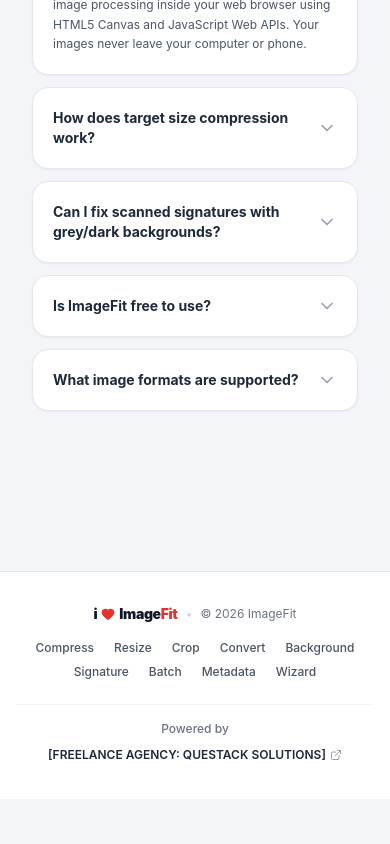
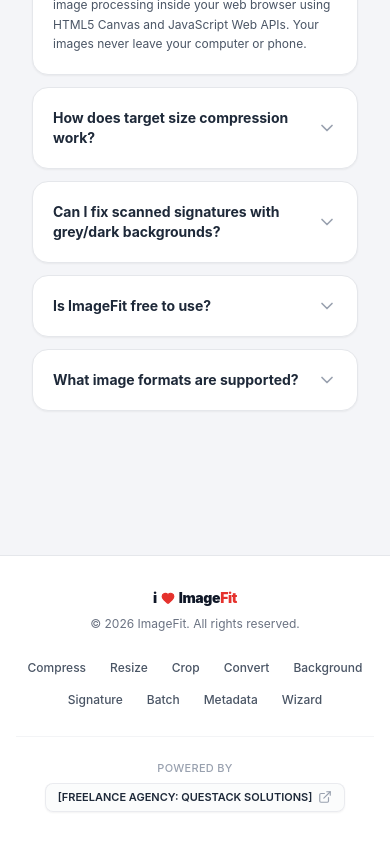
Before and after one commit to ashique1213/imagefit, a React (Vite) app: page / in a window 390 px wide. Shown: the part 6477-7321 px from the top of the page. Before the commit the page ends 7276 px from the top, so only its background shows below. Built offline with nearby package versions, Linux system fonts and the light colour scheme.

Commit message:
fix(responsive): optimize footer layout and touch targets for all device sizes

```diff
--- a/src/App.tsx
+++ b/src/App.tsx
@@ -12,7 +12,7 @@
     <BrowserRouter>
       <SkipToContent />
       <AriaLiveRegion />
-      <div className="min-h-screen flex flex-col bg-[#f4f5f8] text-gray-900 selection:bg-[#e5322d] selection:text-white font-sans antialiased">
+      <div className="min-h-screen flex flex-col bg-[#f4f5f8] text-gray-900 selection:bg-[#e5322d] selection:text-white font-sans antialiased overflow-x-hidden">
         <Header />
         <OfflineIndicator />
         <main
--- a/src/components/common/Footer.tsx
+++ b/src/components/common/Footer.tsx
@@ -4,46 +4,55 @@
 
 export const Footer: React.FC = () => {
   return (
-    <footer className="w-full border-t border-gray-200 bg-white py-8 mt-16">
-      <div className="max-w-7xl mx-auto px-4 sm:px-6 lg:px-8 space-y-6">
+    <footer className="w-full border-t border-gray-200 bg-white py-8 sm:py-10 mt-12 sm:mt-16">
+      <div className="max-w-7xl mx-auto px-4 sm:px-6 lg:px-8 space-y-6 sm:space-y-8">
         {/* Main Footer Row */}
-        <div className="flex flex-col md:flex-row items-center justify-between gap-4 text-xs text-gray-500 text-center sm:text-left">
-          <div className="flex items-center gap-2">
-            <Link to="/" className="flex items-center gap-1 font-bold text-gray-900 hover:text-gray-700 transition-colors">
+        <div className="flex flex-col md:flex-row items-center justify-between gap-6 text-xs text-gray-500">
+          {/* Brand & Copyright */}
+          <div className="flex flex-col sm:flex-row items-center justify-center md:justify-start gap-2 text-center md:text-left">
+            <Link
+              to="/"
+              className="flex items-center gap-1 font-bold text-gray-900 hover:text-gray-700 transition-colors focus:outline-none focus-visible:ring-2 focus-visible:ring-red-400 rounded"
+              aria-label="ImageFit Home"
+            >
               <span className="font-black text-sm tracking-tight">i</span>
               <Heart className="w-3.5 h-3.5 fill-[#e5322d] text-[#e5322d]" />
               <span className="font-black text-sm tracking-tight">
                 Image<span className="text-[#e5322d]">Fit</span>
               </span>
             </Link>
-            <span className="text-gray-300">•</span>
-            <span>© {new Date().getFullYear()} ImageFit</span>
+            <span className="hidden sm:inline text-gray-300">•</span>
+            <span>© {new Date().getFullYear()} ImageFit. All rights reserved.</span>
           </div>
 
-          <div className="flex flex-wrap items-center justify-center gap-x-5 gap-y-2 font-medium text-gray-600">
-            <Link to="/compress" className="hover:text-[#e5322d] transition-colors">Compress</Link>
-            <Link to="/resize" className="hover:text-[#e5322d] transition-colors">Resize</Link>
-            <Link to="/crop" className="hover:text-[#e5322d] transition-colors">Crop</Link>
-            <Link to="/convert" className="hover:text-[#e5322d] transition-colors">Convert</Link>
-            <Link to="/background" className="hover:text-[#e5322d] transition-colors">Background</Link>
-            <Link to="/signature" className="hover:text-[#e5322d] transition-colors">Signature</Link>
-            <Link to="/batch" className="hover:text-[#e5322d] transition-colors">Batch</Link>
-            <Link to="/metadata" className="hover:text-[#e5322d] transition-colors">Metadata</Link>
-            <Link to="/pipeline" className="hover:text-[#e5322d] transition-colors">Wizard</Link>
-          </div>
+          {/* Quick Tool Navigation Links */}
+          <nav
+            aria-label="Footer Navigation"
+            className="flex flex-wrap items-center justify-center gap-x-3 sm:gap-x-5 gap-y-2 text-xs font-medium text-gray-600"
+          >
+            <Link to="/compress" className="px-1.5 py-1 rounded hover:text-[#e5322d] transition-colors focus:outline-none focus-visible:ring-2 focus-visible:ring-red-400">Compress</Link>
+            <Link to="/resize" className="px-1.5 py-1 rounded hover:text-[#e5322d] transition-colors focus:outline-none focus-visible:ring-2 focus-visible:ring-red-400">Resize</Link>
+            <Link to="/crop" className="px-1.5 py-1 rounded hover:text-[#e5322d] transition-colors focus:outline-none focus-visible:ring-2 focus-visible:ring-red-400">Crop</Link>
+            <Link to="/convert" className="px-1.5 py-1 rounded hover:text-[#e5322d] transition-colors focus:outline-none focus-visible:ring-2 focus-visible:ring-red-400">Convert</Link>
+            <Link to="/background" className="px-1.5 py-1 rounded hover:text-[#e5322d] transition-colors focus:outline-none focus-visible:ring-2 focus-visible:ring-red-400">Background</Link>
+            <Link to="/signature" className="px-1.5 py-1 rounded hover:text-[#e5322d] transition-colors focus:outline-none focus-visible:ring-2 focus-visible:ring-red-400">Signature</Link>
+            <Link to="/batch" className="px-1.5 py-1 rounded hover:text-[#e5322d] transition-colors focus:outline-none focus-visible:ring-2 focus-visible:ring-red-400">Batch</Link>
+            <Link to="/metadata" className="px-1.5 py-1 rounded hover:text-[#e5322d] transition-colors focus:outline-none focus-visible:ring-2 focus-visible:ring-red-400">Metadata</Link>
+            <Link to="/pipeline" className="px-1.5 py-1 rounded hover:text-[#e5322d] transition-colors focus:outline-none focus-visible:ring-2 focus-visible:ring-red-400">Wizard</Link>
+          </nav>
         </div>
 
-        {/* Agency Attribution */}
-        <div className="pt-4 border-t border-gray-100 flex flex-col sm:flex-row items-center justify-center gap-1.5 sm:gap-2 text-center text-xs text-gray-500">
-          <span className="text-gray-500 font-medium">Powered by</span>
+        {/* Agency Attribution Section */}
+        <div className="pt-6 border-t border-gray-100 flex flex-col sm:flex-row items-center justify-center gap-2 sm:gap-3 text-center text-xs text-gray-500">
+          <span className="text-gray-400 font-medium tracking-wide uppercase text-[11px]">Powered by</span>
           <a
             href="https://questacksolutions.vercel.app/"
             target="_blank"
             rel="noopener noreferrer"
-            className="inline-flex items-center gap-1 font-semibold text-gray-800 hover:text-[#e5322d] transition-colors px-2 py-1 rounded hover:bg-red-50"
+            className="inline-flex items-center gap-1.5 font-semibold text-gray-800 hover:text-[#e5322d] transition-all duration-150 px-3 py-1.5 rounded-lg border border-gray-200/80 bg-gray-50/60 hover:bg-red-50 hover:border-red-200 text-[11px] sm:text-xs text-center max-w-full break-words shadow-xs"
           >
             <span>[FREELANCE AGENCY: QUESTACK SOLUTIONS]</span>
-            <ExternalLink className="w-3 h-3 text-gray-400" />
+            <ExternalLink className="w-3.5 h-3.5 text-gray-400 shrink-0" />
           </a>
         </div>
       </div>
```
